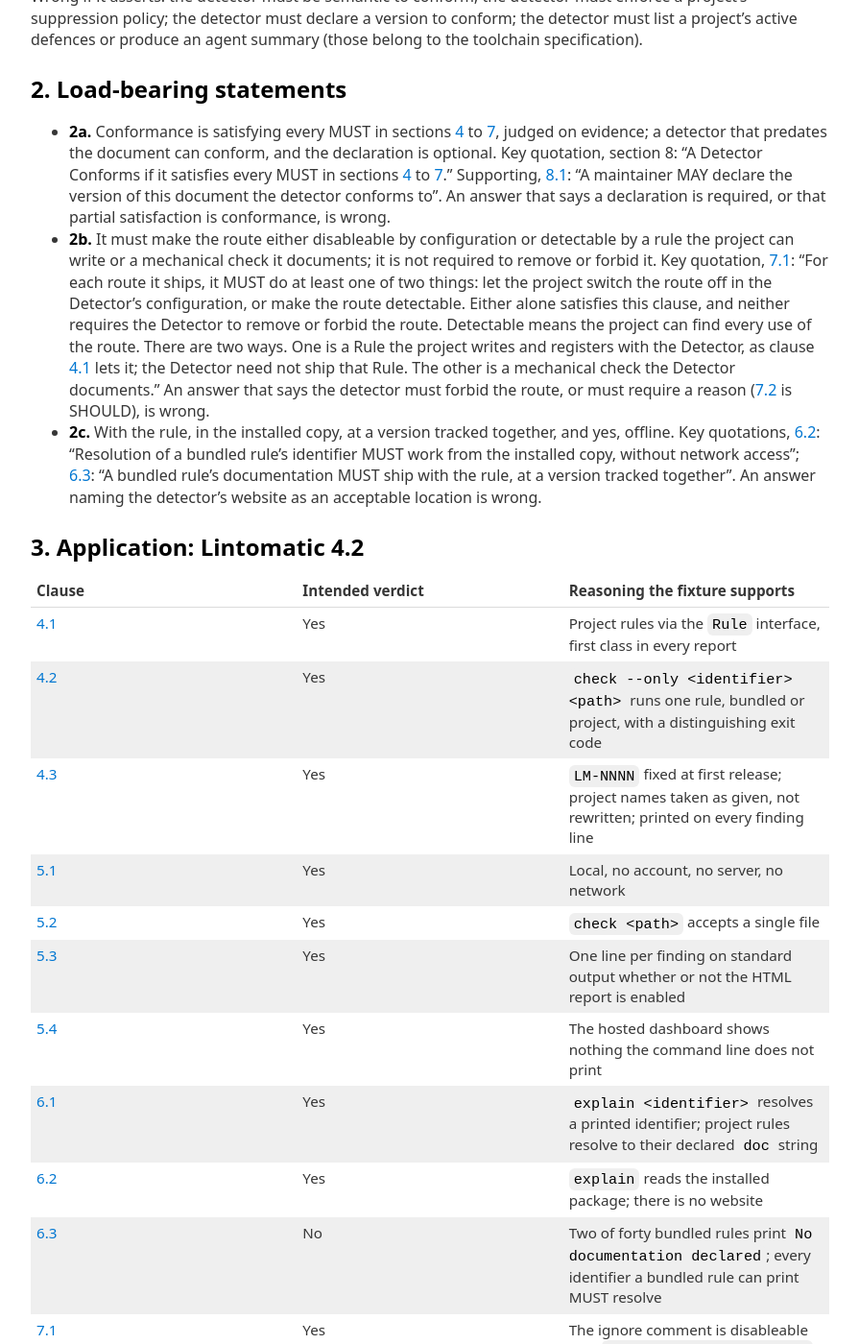
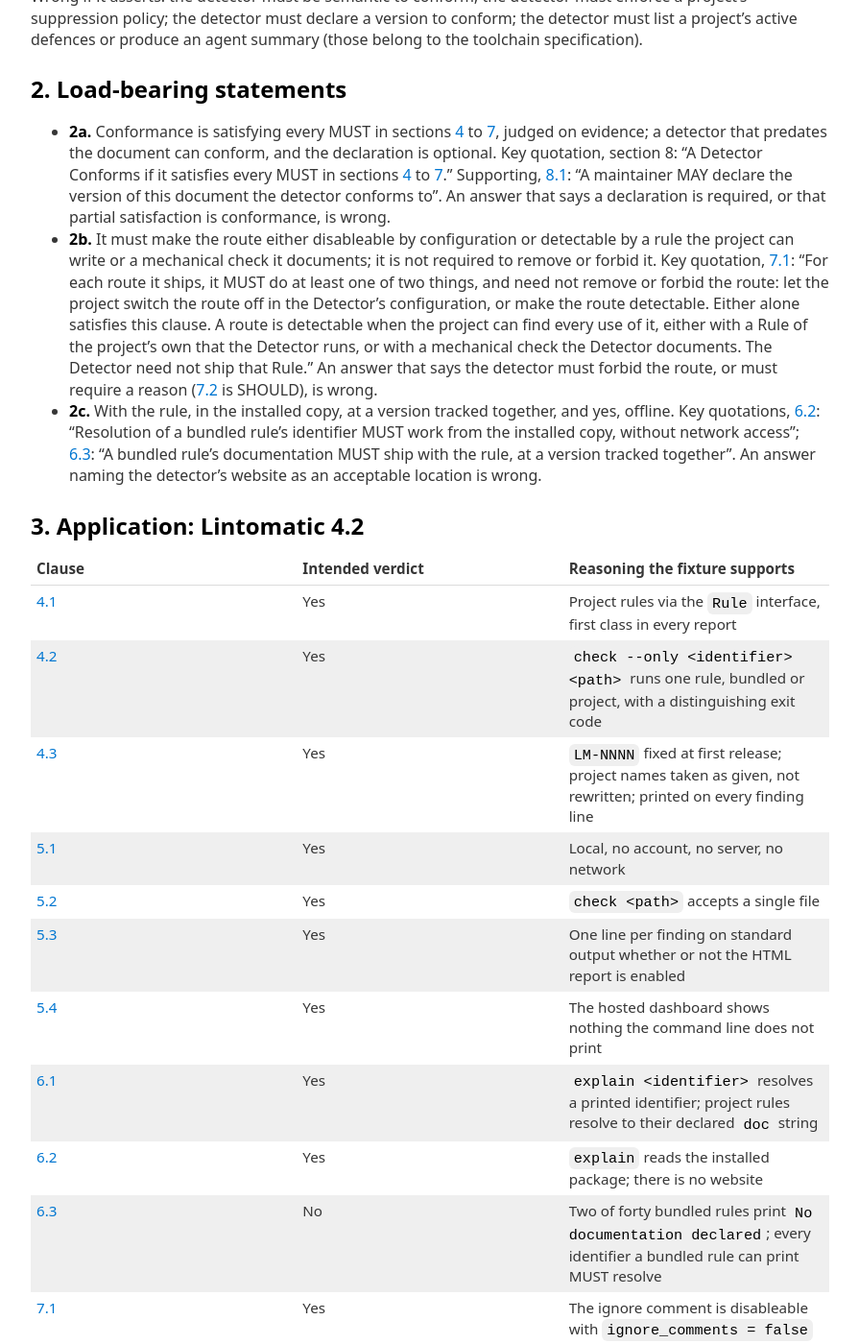
Before and after one commit to Defence-Before-Fix/defence-before-fix.github.io, a Jekyll site: the page built from acceptance/detector/KEY.md, in a window 1280 px wide and 1400 px high, scrolled down 784 px. Shown: the whole window at 96% size, without its empty margins (192-1087 px from the left). Built offline with Jekyll 4.4.1, drawn with Linux system fonts in a browser that asks for light colours; our own code applies the rules of GitHub Pages for plain Markdown files; some of the changed text lies outside the part shown.

Commit message:
Keys: method 2d and detector 2b and kind quotations follow the reworded 3.2, 7.1 and 8
Quotations only, verbatim to the text at 0b2d190; no question, threshold,
fixture or marking rule changed.

Co-Authored-By: Claude Opus 5.5 <noreply@anthropic.com>

```diff
--- a/acceptance/detector/KEY.md
+++ b/acceptance/detector/KEY.md
@@ -38,12 +38,12 @@ agent summary (those belong to the toolchain specification).
   says a declaration is required, or that partial satisfaction is conformance, is wrong.
 - **2b.** It must make the route either disableable by configuration or detectable by a rule the
   project can write or a mechanical check it documents; it is not required to remove or forbid
-  it. Key quotation, [7.1](../../DETECTOR-SPEC.md#71-a-detector-may-offer-an-inline-suppression-route-but-must-make-it-detectable-or-disableable): "For each route it ships, it MUST do at least one of two things: let
-  the project switch the route off in the Detector's configuration, or make the route detectable.
-  Either alone satisfies this clause, and neither requires the Detector to remove or forbid the
-  route. Detectable means the project can find every use of the route. There are two ways. One is
-  a Rule the project writes and registers with the Detector, as clause [4.1](../../DETECTOR-SPEC.md#41-the-detector-must-support-bespoke-rules-written-by-the-project-that-runs-it) lets it; the
-  Detector need not ship that Rule. The other is a mechanical check the Detector documents." An answer that says the detector must forbid the route, or must require a
+  it. Key quotation, [7.1](../../DETECTOR-SPEC.md#71-a-detector-may-offer-an-inline-suppression-route-but-must-make-it-detectable-or-disableable): "For each route it ships, it MUST do at least one of two things,
+  and need not remove or forbid the route: let the project switch the route off in the Detector's
+  configuration, or make the route detectable. Either alone satisfies this clause. A route is
+  detectable when the project can find every use of it, either with a Rule of the project's own
+  that the Detector runs, or with a mechanical check the Detector documents. The Detector need not
+  ship that Rule." An answer that says the detector must forbid the route, or must require a
   reason ([7.2](../../DETECTOR-SPEC.md#72-an-inline-suppression-route-should-require-a-written-reason) is SHOULD), is wrong.
 - **2c.** With the rule, in the installed copy, at a version tracked together, and yes, offline.
   Key quotations, [6.2](../../DETECTOR-SPEC.md#62-resolution-of-a-bundled-rules-identifier-must-work-from-the-installed-copy-without-network-access): "Resolution of a bundled rule's identifier MUST work from the installed
@@ -73,7 +73,7 @@ has read the clause differently and that counts against the document.
 
 The fixture does not say what Lintomatic can see. A reader who names its kind as unknown, or names
 none, is not marked on it; a reader who makes the verdict turn on its kind has read section [8](../../DETECTOR-SPEC.md#8-conformance)
-differently, which counts against the document: "The kind is not a level of Conformance and does
+differently, which counts against the document: "the kind is not a level of Conformance and does
 not change the verdict".
 
 Clause [6.4](../../DETECTOR-SPEC.md#64-the-detector-should-fail-its-own-release-if-a-bundled-rule-lacks-resolvable-documentation): **does not change the verdict**. It is a SHOULD, and Lintomatic's failure to check its
```
Also changed, not shown: acceptance/method/KEY.md (+5 -6 lines).
